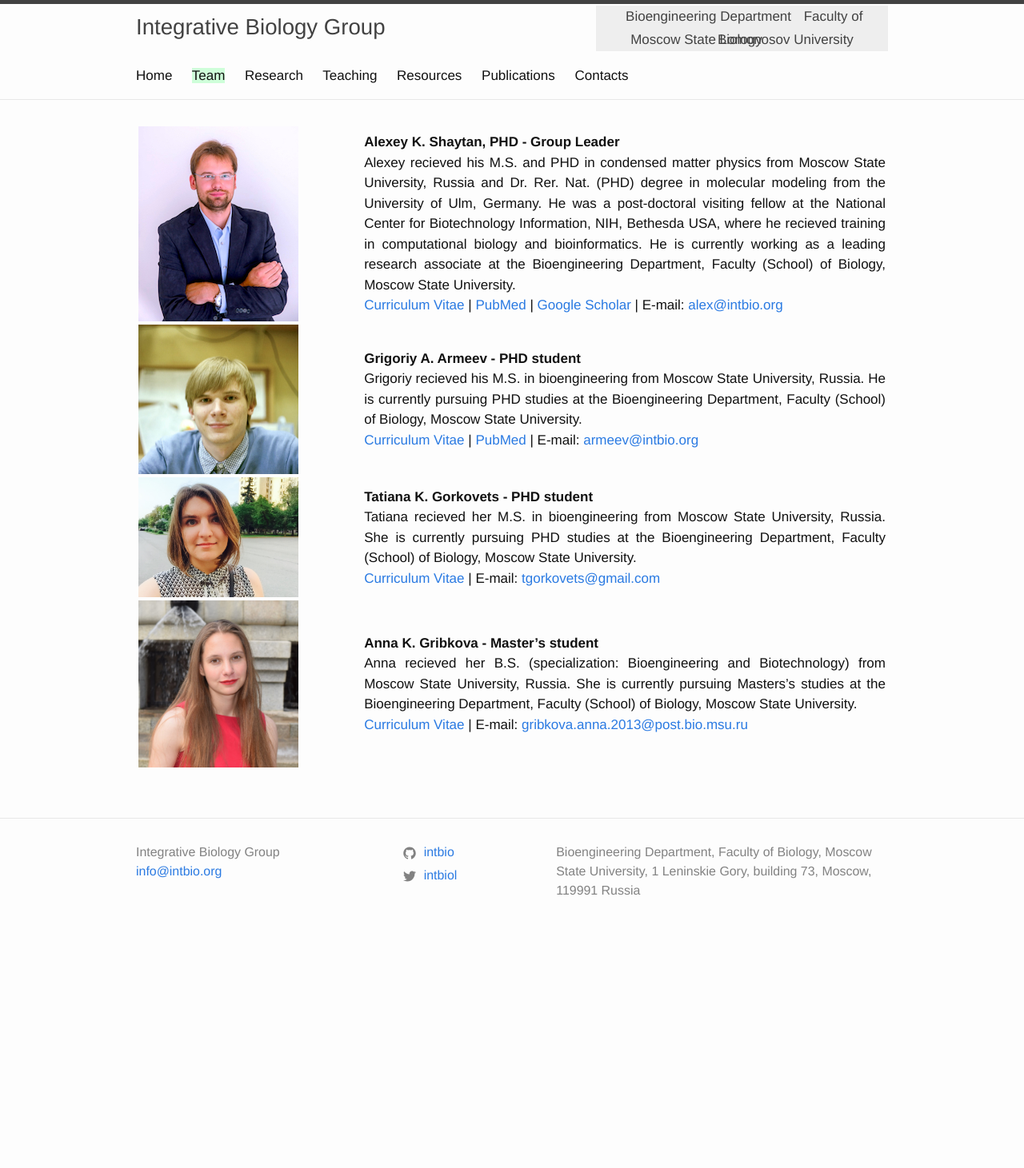
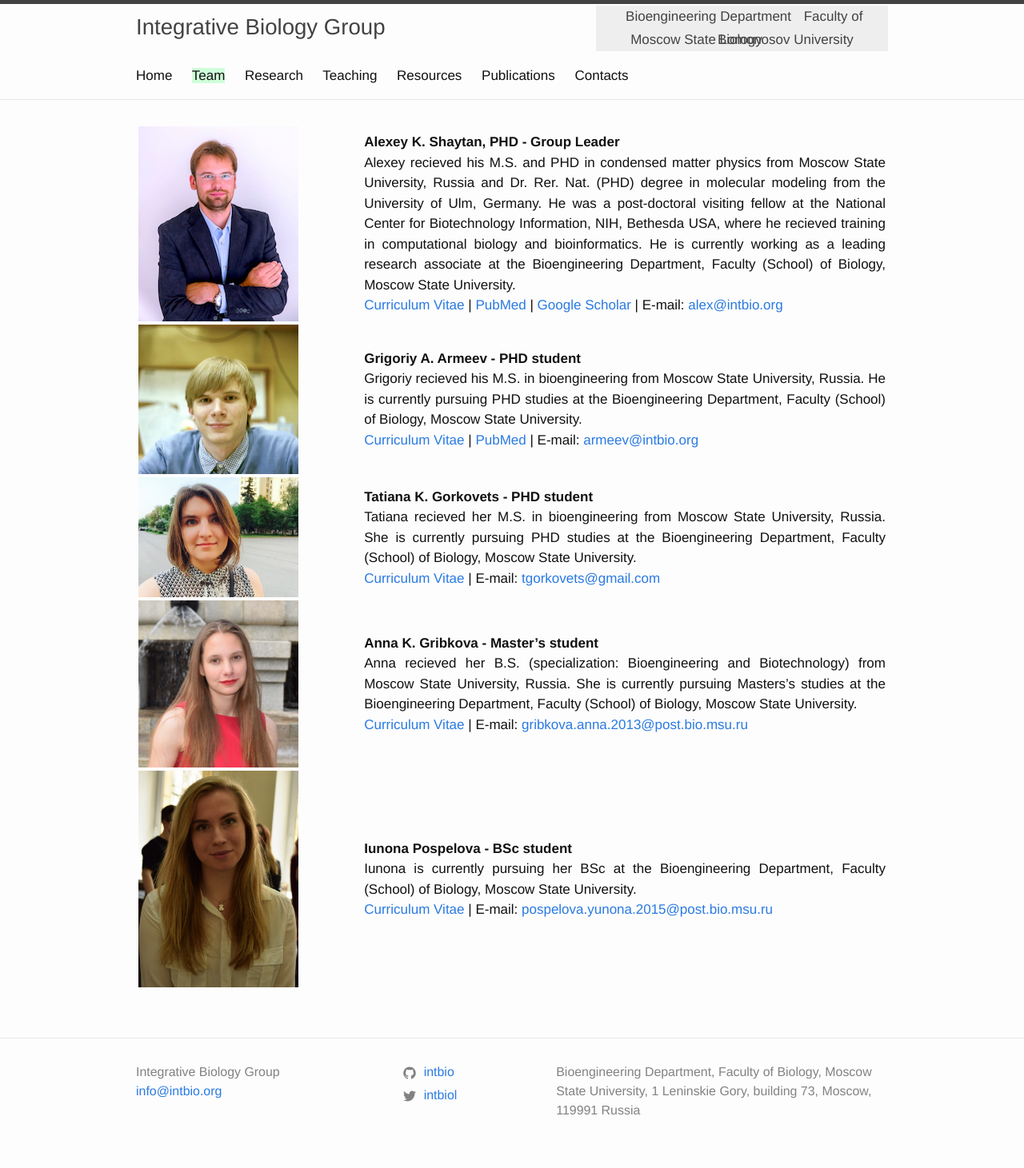
Before and after one commit to v-adlerberg/intbio.github.io, a Jekyll site: the page built from 2team.md, in a window 1280 px wide. Shown: the whole page at 80% size. Built offline with Jekyll 4.4.1, drawn with Linux system fonts in a browser that asks for light colours; before the commit the page ends 1186 px from its top, so only the background shows below that.

Commit message:
Iunona Pospelova (#4)
* Delete CNAME

* Update _config.yml

* Add files via upload

* Add files via upload

* Update 2team.md

* Delete photo_jp.jpg

* Add files via upload

* Update 2team.md

```diff
--- a/2team.md
+++ b/2team.md
@@ -37,5 +37,11 @@ permalink: /team/
 [Curriculum Vitae]({{ "/cv/akg.pdf" | relative_url }}) | E-mail: [gribkova.anna.2013@post.bio.msu.ru](mailto:gribkova.anna.2013@post.bio.msu.ru)
 </td>
 </tr>
+ <tr>
+<td markdown="span"> <img src="{{ "/assets/photo_iup.jpg" | relative_url }}" width="200px" /> </td>
+<td markdown="span"><b>Iunona Pospelova - BSс student</b> <br> Iunona is currently pursuing her BSс at the Bioengineering Department, Faculty (School) of Biology, Moscow State University.<br>
+[Curriculum Vitae]({{ "/cv/CV_Iunona_Pospelova.pdf" | relative_url }}) | E-mail: [pospelova.yunona.2015@post.bio.msu.ru](mailto:pospelova.yunona.2015@post.bio.msu.ru)
+</td>
+</tr>
 </tbody>
 </table>
--- a/CNAME
+++ /dev/null
@@ -1 +0,0 @@
-www.intbio.org
--- a/_config.yml
+++ b/_config.yml
@@ -19,8 +19,8 @@ description: > # this means to ignore newlines until "baseurl:"
   Bioengineering Department, Faculty of Biology, Moscow State University,
   1 Leninskie Gory, building 73, Moscow, 119991 Russia
 
-baseurl: "" # the subpath of your site, e.g. /blog
-url:  "" # the base hostname & protocol for your site, e.g. http://example.com
+baseurl: "/intbio.github.io" # the subpath of your site, e.g. /blog
+url:  "https://junona.github.io" # the base hostname & protocol for your site, e.g. http://example.com
 twitter_username: intbiol
 github_username:  intbio
 
```
Also changed, not shown: assets/photo_iup.jpg (added), 1 other file.
